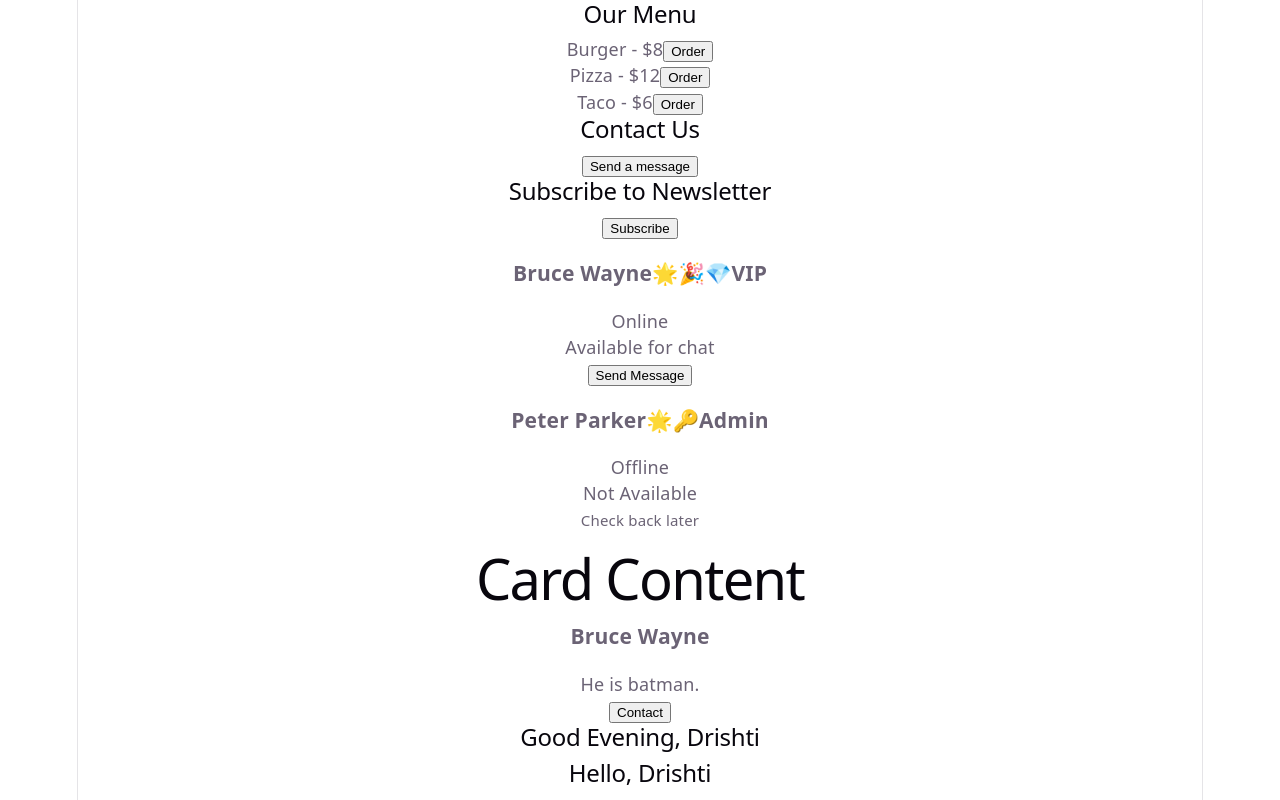
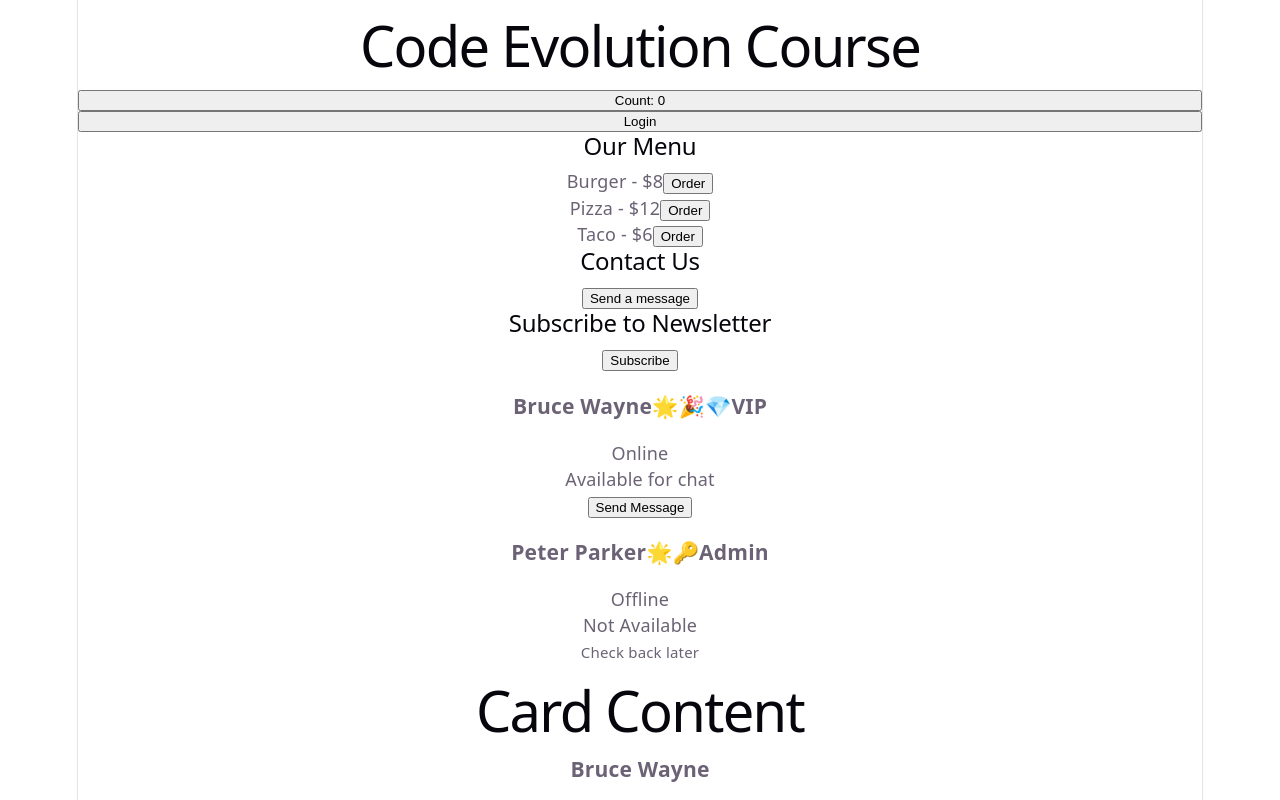
Before and after one commit to thedrishtigupta/React-codevolution, a React (Vite) app: page / in a window 1280 px wide. Shown: the top 800 px of the page. Built offline with nearby package versions, Linux system fonts and the light colour scheme.

Commit message:
Learned to use useState hook

```diff
--- a/src/App.jsx
+++ b/src/App.jsx
@@ -3,7 +3,9 @@ import './App.css'
 import { CandidateProfile } from './CandidateProfile'
 import { CardWrapper } from './CardWrapper'
 import { Contact } from './Contact'
+import { Counter } from './Counter'
 import { Greeting } from './Greeting'
+import { LoginCard } from './LoginCard'
 import { Menu } from './Menu'
 import { Newsletter } from './Newsletter'
 import { Product } from './Product'
@@ -14,6 +16,9 @@ function App() {
 
   return (
     <>
+    <h1>Code Evolution Course</h1>
+    <Counter/>
+    <LoginCard/>
     <Menu/>
     <Contact/>
     <Newsletter/>
--- /dev/null
+++ b/src/Counter.jsx
@@ -0,0 +1,29 @@
+import { useState } from "react";
+
+
+export const Counter = () => {
+
+    const [count, setCount] = useState(0);
+    console.log("Counter component rendered, with count = ", count);
+
+    const handleClick = () => {
+        setCount(count+1);
+    }
+    return (
+        <button onClick={handleClick}>Count: {count}</button>
+    );
+};
+
+
+// export const Counter = () => {
+//     let count = 0;
+//     console.log("Counter component rendered.");
+
+//     const handleClick = () => {
+//         count += 1;
+//         console.log(count);
+//     }
+//     return (
+//         <button onClick={handleClick}>Count: {count}</button>
+//     );
+// };
--- /dev/null
+++ b/src/LoginCard.jsx
@@ -0,0 +1,14 @@
+import { useState } from "react";
+
+export const LoginCard = () => {
+    const [isLoggedIn, setLogin] = useState(false);
+
+    const handleLogin = () => {
+        setLogin(!isLoggedIn);
+    }
+    return (
+        <button onClick={handleLogin}>
+        {isLoggedIn? "Logout" : "Login"}
+        </button>
+    );
+};
```
